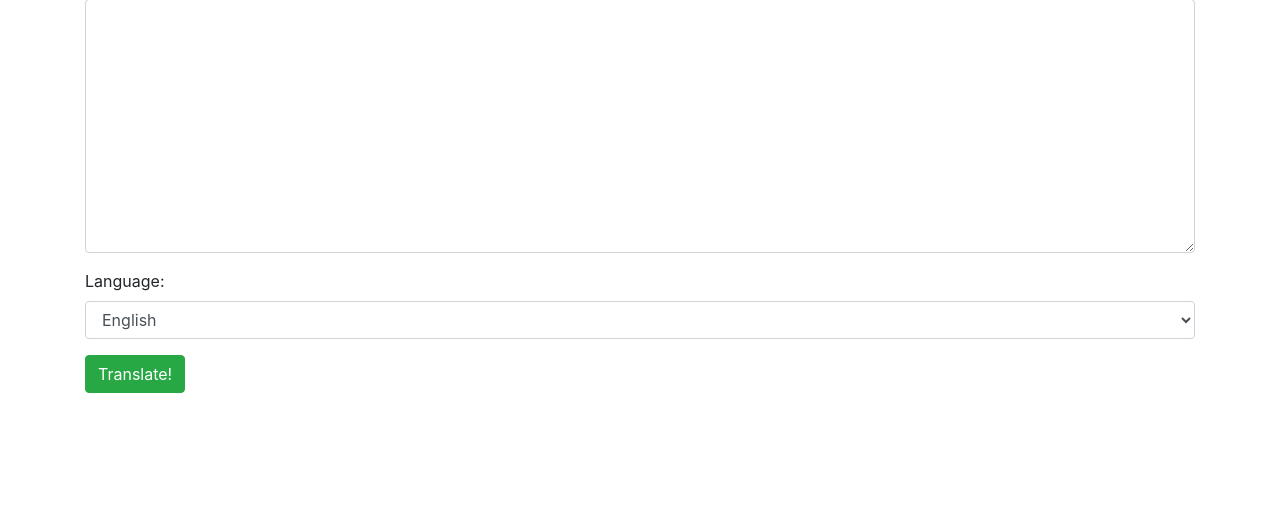
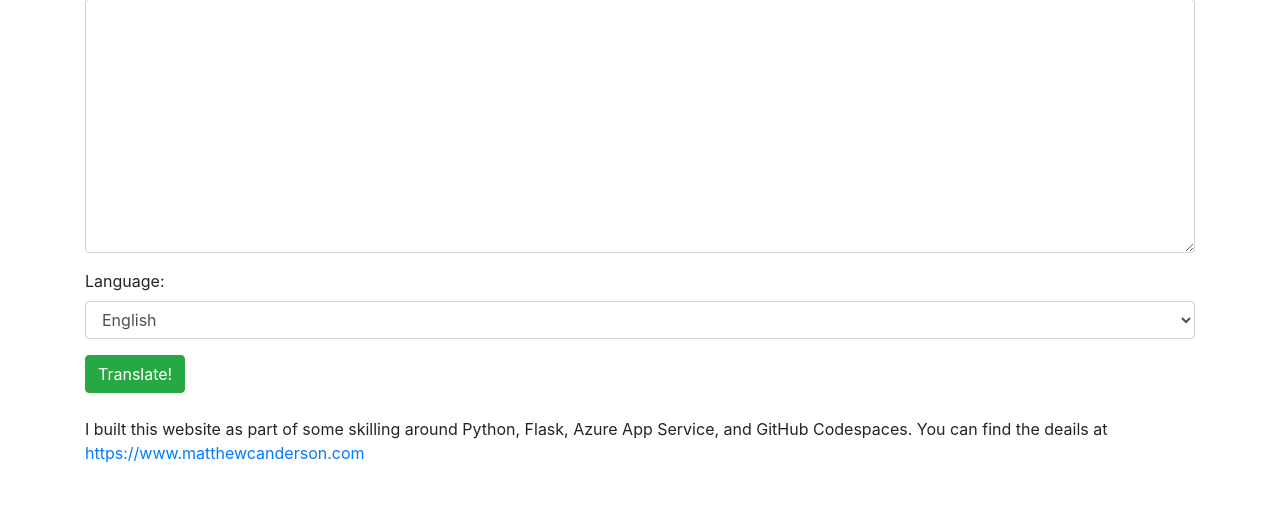
Before and after one commit to mathyousee/first-flask, a Flask app: page / in a window 1280 px wide. Shown: the part 81-603 px from the top of the page. Run offline with Flask 3, Linux system fonts and the light colour scheme.

Commit message:
added link to personal website

```diff
--- a/templates/index.html
+++ b/templates/index.html
@@ -30,7 +30,9 @@
                     <button type="submit" class="btn btn-success">Translate!</button>
                 </div>
             </form>
+            <br />
         </div>
+        <div>I built this website as part of some skilling around Python, Flask, Azure App Service, and GitHub Codespaces. You can find the deails at <a href="https://www.matthewcanderson.com">https://www.matthewcanderson.com</div>
     </div>
 </body>
 </html>
```
